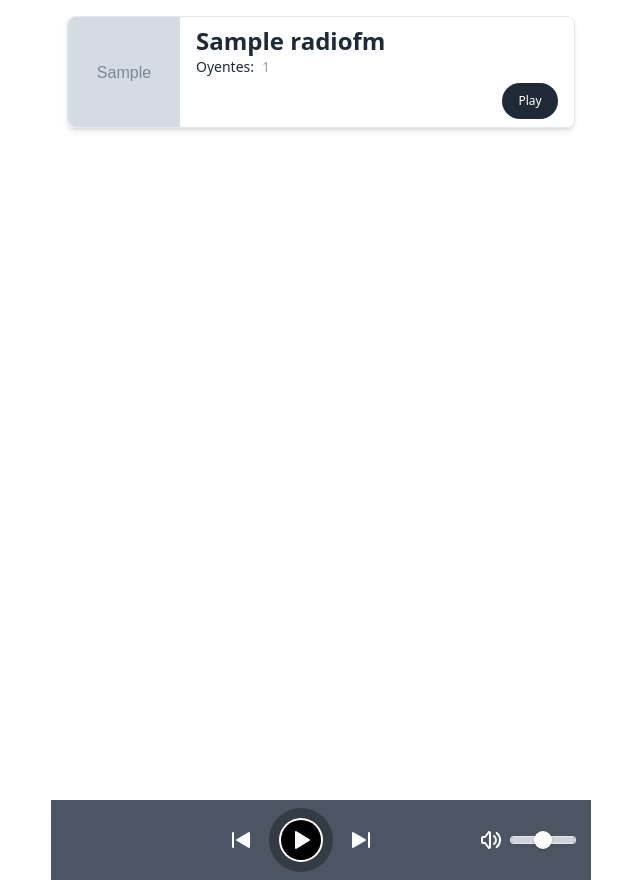
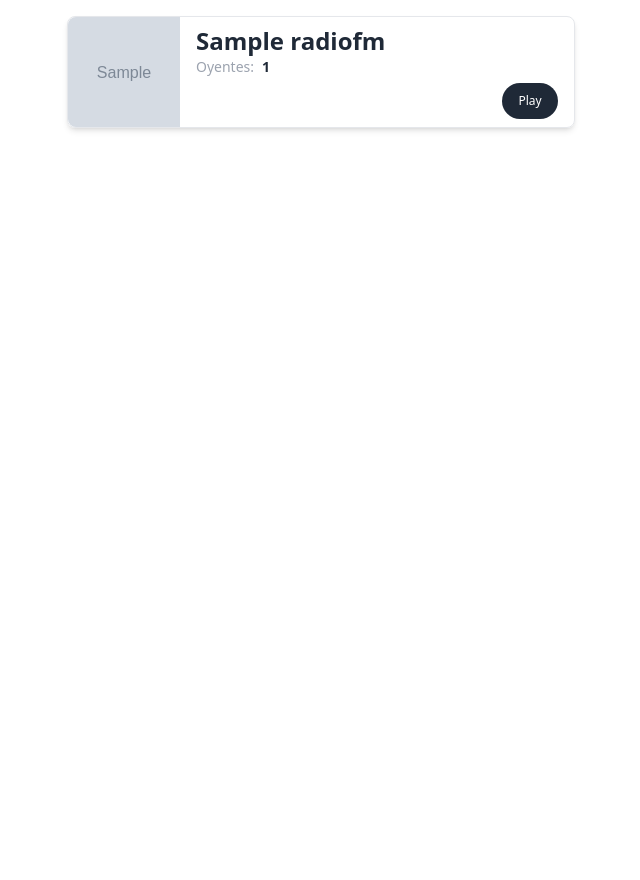
Before and after one commit to diego9677/elitteradio, a Django app: page /radios-fm/ in a window 1280 px wide. Shown: the whole page, without its empty margins (319-959 px from the left). Run offline with Django 5.2, Linux system fonts and the light colour scheme; tables that the repository leaves empty hold one stand-in row (values such as "Sample post"); grey boxes marked "Sample" are stand-in pictures.

Commit message:
finished desing

```diff
--- a/core/scripts/radios_listeners_engine.py
+++ b/core/scripts/radios_listeners_engine.py
@@ -19,7 +19,7 @@ def fetch_data(data):
         return radio_id, current_listeners
     except Exception as e:
         print(f"Error con {url}: {e}")
-        return radio_id, 0  # En caso de error, setea oyentes en 0
+        return radio_id, None  # En caso de error, setea oyentes en 0
 
 
 def radio_fm_get_listeners():
@@ -31,7 +31,8 @@ def radio_fm_get_listeners():
 
     # Actualizar oyentes en la base de datos
     for radio_id, listeners in listeners_radio:
-        RadioFM.objects.filter(id=radio_id).update(listeners=listeners)
+        if listeners:
+            RadioFM.objects.filter(id=radio_id).update(listeners=listeners)
 
     print("Oyentes actualizados:", listeners_radio)
     close_old_connections()
--- a/core/static/core/css/index.css
+++ b/core/static/core/css/index.css
@@ -575,18 +575,6 @@ video {
   margin-right: auto;
 }
 
-.ml-4 {
-  margin-left: 1rem;
-}
-
-.mr-4 {
-  margin-right: 1rem;
-}
-
-.mt-10 {
-  margin-top: 2.5rem;
-}
-
 .line-clamp-2 {
   overflow: hidden;
   display: -webkit-box;
@@ -606,8 +594,8 @@ video {
   height: 2.5rem;
 }
 
-.h-12 {
-  height: 3rem;
+.h-14 {
+  height: 3.5rem;
 }
 
 .h-16 {
@@ -632,10 +620,6 @@ video {
 
 .w-10 {
   width: 2.5rem;
-}
-
-.w-12 {
-  width: 3rem;
 }
 
 .w-14 {
@@ -686,8 +670,16 @@ video {
   justify-content: flex-start;
 }
 
+.justify-end {
+  justify-content: flex-end;
+}
+
 .justify-center {
   justify-content: center;
+}
+
+.gap-1 {
+  gap: 0.25rem;
 }
 
 .gap-2 {
@@ -762,8 +754,16 @@ video {
   padding-bottom: 0.5rem;
 }
 
+.pl-2 {
+  padding-left: 0.5rem;
+}
+
 .pl-4 {
   padding-left: 1rem;
+}
+
+.pr-2 {
+  padding-right: 0.5rem;
 }
 
 .pr-4 {
@@ -795,10 +795,6 @@ video {
 
 .font-light {
   font-weight: 300;
-}
-
-.font-medium {
-  font-weight: 500;
 }
 
 .font-semibold {
--- a/templates/includes/icons/mute_icon.html
+++ b/templates/includes/icons/mute_icon.html
@@ -1,4 +1,4 @@
-<svg xmlns="http://www.w3.org/2000/svg" width="24" height="24" viewBox="0 0 24 24" fill="none" stroke="currentColor"
+<svg xmlns="http://www.w3.org/2000/svg" width="20" height="20" viewBox="0 0 24 24" fill="none" stroke="currentColor"
     stroke-width="2" stroke-linecap="round" stroke-linejoin="round"
     class="icon icon-tabler icons-tabler-outline icon-tabler-volume-3">
     <path stroke="none" d="M0 0h24v24H0z" fill="none" />
--- a/templates/includes/icons/volume_icon.html
+++ b/templates/includes/icons/volume_icon.html
@@ -1,4 +1,4 @@
-<svg xmlns="http://www.w3.org/2000/svg" width="24" height="24" viewBox="0 0 24 24" fill="none" stroke="currentColor"
+<svg xmlns="http://www.w3.org/2000/svg" width="20" height="20" viewBox="0 0 24 24" fill="none" stroke="currentColor"
     stroke-width="2" stroke-linecap="round" stroke-linejoin="round"
     class="icon icon-tabler icons-tabler-outline icon-tabler-volume">
     <path stroke="none" d="M0 0h24v24H0z" fill="none" />
--- a/templates/index.html
+++ b/templates/index.html
@@ -12,7 +12,7 @@
         -moz-appearance: none;
         appearance: none;
         width: 100%;
-        height: 6px;
+        height: 4px;
         background: transparent;
         outline: none;
         margin: 15px 0;
@@ -21,16 +21,16 @@
     /* WebKit (Chrome, Safari) */
     .range-slider::-webkit-slider-runnable-track {
         width: 100%;
-        height: 6px;
+        height: 4px;
         background: #d1d5db;
         /* Fondo gris de la barra */
-        border-radius: 3px;
+        border-radius: 2px;
     }
 
     .range-slider::-webkit-slider-thumb {
         -webkit-appearance: none;
-        width: 18px;
-        height: 18px;
+        width: 16px;
+        height: 16px;
         background: #ffffff;
         /* Thumb completamente blanco */
         border: none;
@@ -44,21 +44,21 @@
     /* Firefox */
     .range-slider::-moz-range-track {
         width: 100%;
-        height: 6px;
+        height: 4px;
         background: #d1d5db;
         border-radius: 3px;
     }
 
     .range-slider::-moz-range-progress {
-        height: 6px;
+        height: 4px;
         background: #ffffff;
         /* Progreso blanco */
         border-radius: 3px;
     }
 
     .range-slider::-moz-range-thumb {
-        width: 18px;
-        height: 18px;
+        width: 16px;
+        height: 16px;
         background: #ffffff;
         border: none;
         /* Sin borde */
@@ -69,7 +69,7 @@
     /* Edge/IE */
     .range-slider::-ms-track {
         width: 100%;
-        height: 6px;
+        height: 4px;
         background: transparent;
         border-color: transparent;
         color: transparent;
@@ -86,8 +86,8 @@
     }
 
     .range-slider::-ms-thumb {
-        width: 18px;
-        height: 18px;
+        width: 16px;
+        height: 16px;
         background: #ffffff;
         border: none;
         /* Sin borde */
@@ -100,7 +100,7 @@
 
 
 {% block content %}
-<section x-data="radioPlayer()" class="fixed inset-0 flex flex-col bg-white">
+<section id="main" x-data="radioPlayer()" class="fixed inset-0 flex flex-col bg-white">
 
     <section class="flex-1 overflow-auto space-y-4 p-4 w-full md:w-[540px] mx-auto">
         {% for radio in object_list %}
@@ -115,8 +115,8 @@
                 <h2 class="text-2xl font-bold text-gray-800">{{radio.name}}</h2>
 
                 <div class="flex gap-2 items-center">
-                    <span class="text-sm font-medium text-gray-800">Oyentes: </span>
-                    <span class="text-sm font-light text-gray-400">{{ radio.listeners }}</span>
+                    <span class="text-sm font-light text-gray-400">Oyentes: </span>
+                    <span class="text-sm font-semibold text-gray-800">{{ radio.listeners }}</span>
                 </div>
             </div>
 
@@ -130,16 +130,16 @@
         {% endfor %}
     </section>
 
-    <footer class="h-20 bg-gray-600 flex items-center w-full md:w-[540px] mx-auto">
+    <footer x-show="streamUrl !== ''" class="h-20 bg-gray-600 flex items-center w-full md:w-[540px] mx-auto"
+        style="display: none;">
         <audio x-ref="player"></audio>
 
-        <div class="w-14 ml-4 flex">
-            <div class="w-12 h-12 flex items-center justify-center">
+        <div class="flex-1 flex items-center gap-2 justify-start h-full pl-2">
+
+            <div class="w-14 h-14 flex items-center justify-center">
                 <img :src="imgUrl" :alt="radioName" class="object-cover rounded-lg">
             </div>
-        </div>
 
-        <div class="flex-1 flex items-start justify-start h-full mt-10">
             <p class="text-xs font-semibold text-white line-clamp-2" x-text="radioName"></p>
         </div>
 
@@ -175,9 +175,8 @@
             </button>
         </div>
 
-        <span class="flex-1"></span>
-
-        <section class="flex items-center gap-2 w-24 mr-4">
+        <div class="flex-1 flex justify-end pr-2">
+            <section class="flex items-center gap-1 w-24">
                 <button class="text-white" @click="toggleVolume">
 
                     <span x-show="volume === 0" style="display: none;">
@@ -195,6 +194,8 @@
                     x-model.number="volume" @input="updateVolume" />
 
             </section>
+        </div>
+
     </footer>
 
 </section>
```
Lines whose indentation alone changed are shown as unchanged.
